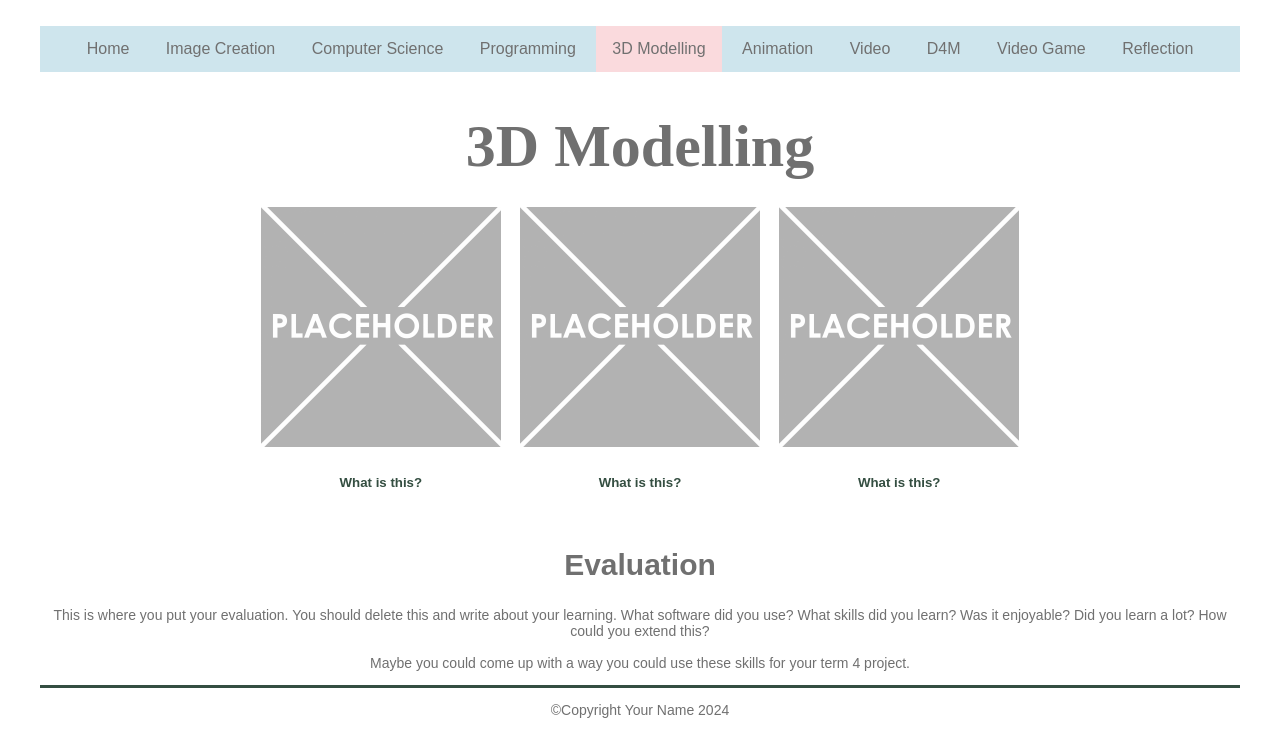
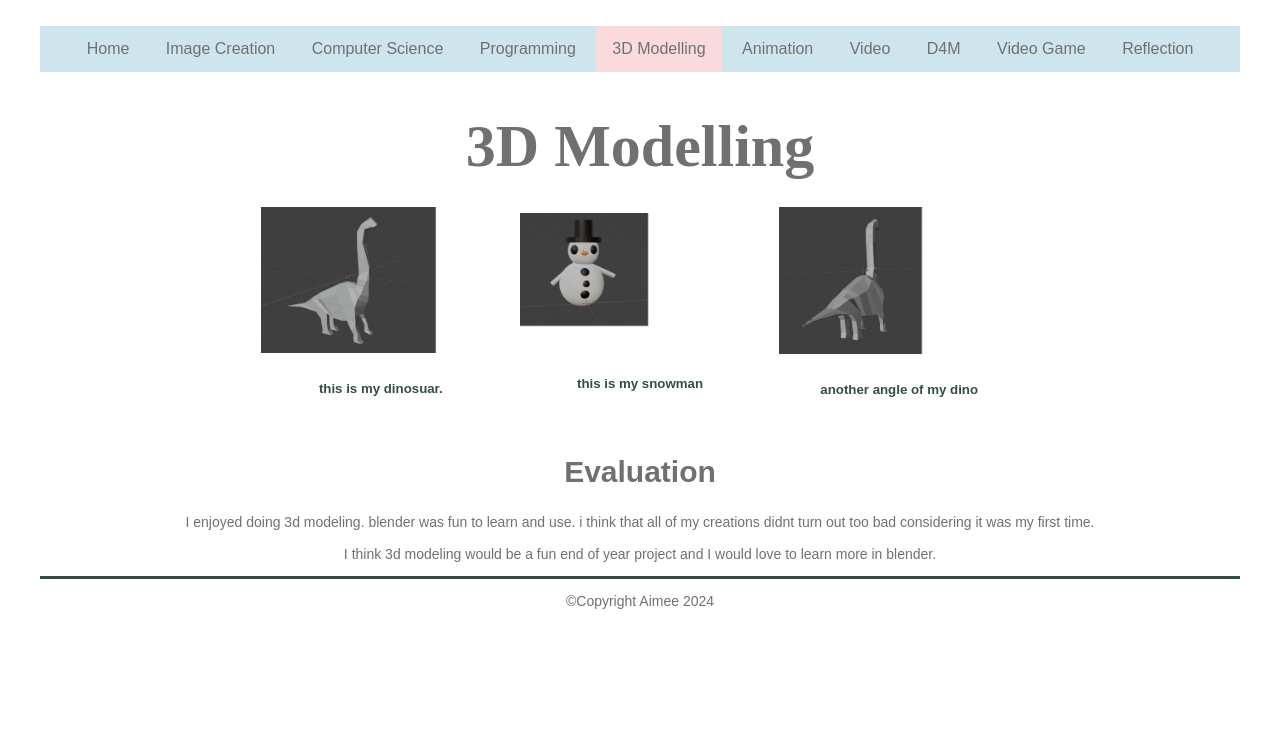
Before and after one commit to Aimoo10985/Aimee-s-yr10_dgt_website, a plain HTML site: page 3dmodelling.html in a window 1280 px wide. Drawn offline with Linux system fonts and the light colour scheme; a web font is replaced by a local one.

Commit message:
adding images

```diff
--- a/3dmodelling.html
+++ b/3dmodelling.html
@@ -35,28 +35,28 @@
       <div class='container'>
         <!-- item 1 starts here-->
         <div class='item'>
-          <img src="images/placeholder.png" alt="please replace me">
+          <img src="images/dino.png" alt="please replace me">
           <div class='item-info'>
             <!-- a brief explanation of what this picture is -->
-            <h5>What is this?</h5>
+            <h5>this is my dinosuar.</h5>
           </div>
         </div>
         <!-- end of item 1 -->
         <!-- item 2 starts here-->
         <div class='item'>
-          <img src="images/placeholder.png" alt="please replace me">
-          <div class='item-info'>
+          <img src="images/snowman.png" alt="please replace me">
+          <div class='item-info''>
             <!-- a brief explanation of what this picture is -->
-            <h5>What is this?</h5>
+            <h5>this is my snowman</h5>
           </div>
         </div>
         <!-- end of item 2 -->
         <!-- item 3 starts here-->
         <div class='item'>
-          <img src="images/placeholder.png" alt="please replace me">
+          <img src="images/dinonewangle.png" alt="please replace me">
           <div class='item-info'>
             <!-- a brief explanation of what this picture is -->
-            <h5>What is this?</h5>
+            <h5>another angle of my dino</h5>
           </div>
         </div>
         <!-- end of item 3 -->
@@ -64,14 +64,14 @@
         <div class=information>
           <h2>Evaluation</h2>
           <p>
-            This is where you put your evaluation. You should delete this and write about your learning. What software did you use? What skills did you learn? Was it enjoyable? Did you learn a lot? How could you extend this? <br><br>
-            Maybe you could come up with a way you could use these skills for your term 4 project.
+            I enjoyed doing 3d modeling. blender was fun to learn and use. i think that all of my creations didnt turn out too bad considering it was my first time. <br><br>
+            I think 3d modeling would be a fun end of year project and I would love to learn more in blender.
           </p>
         </div>
       </div>
     </main>
     <footer>
-      <p>&#169;Copyright Your Name 2024</p>
+      <p>&#169;Copyright Aimee 2024</p>
     </footer>
   </body>
 </html>
```
Also changed, not shown: animation.html (+4 -4 lines), imagecreation.html (+6 -6 lines), index.html (+7 -5 lines), images/dino.png (added), images/dinoamature.png (added), images/dinonewangle.png (added), images/fishing,website.png (deleted), images/headkid.png (added), images/imagecreationkid.png (added), images/rowingdouble.png (deleted), images/snowman.png (added).
